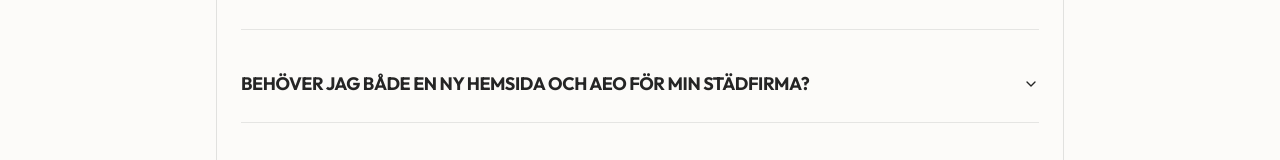
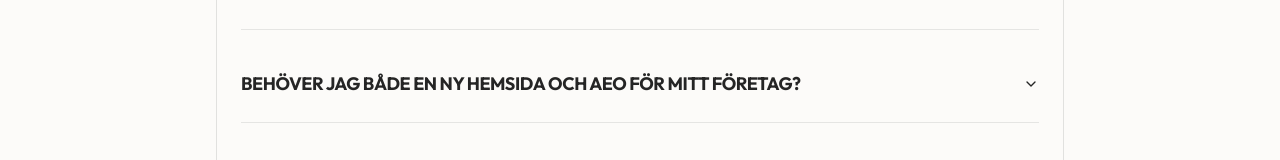
Before and after one commit to rasmuswahlgrenmsc-eng/opero-directory, a Next.js app: page / in a window 1280 px wide. Shown: the part 2574-2734 px from the top of the page. Built offline with nearby package versions, Linux system fonts and the light colour scheme.

Commit message:
chore: optimize copy, fix typos and generalize layout description

```diff
--- a/src/app/layout.tsx
+++ b/src/app/layout.tsx
@@ -14,7 +14,7 @@ const outfit = Outfit({
 
 export const metadata: Metadata = {
   title: "OPERO / Selected Works",
-  description: "A curated minimalist showcase of 5 custom-designed cleaning business websites built with Next.js, TailwindCSS, and Framer Motion.",
+  description: "A curated minimalist showcase of custom-designed, AEO/SEO-optimized websites built with Next.js, TailwindCSS, and Framer Motion.",
   keywords: ["design portfolio", "minimalist portfolio", "web development", "nextjs portfolio", "uiux showcase"],
   icons: {
     icon: "/assets/opero-favicon.png",
--- a/src/app/page.tsx
+++ b/src/app/page.tsx
@@ -84,8 +84,8 @@ const faqs = {
     },
     {
       id: "faq-4",
-      q: "Behöver jag både en ny hemsida och AEO för min städfirma?",
-      a: "Ja. Ditt städföretag vill synas när kunder söker på traditionella sätt ('flyttstädning Lund' på Google) samt när de frågar en AI ('Hitta den bäst rekommenderade städfirman i Malmö med RUT-avdrag'). En ny prestandaoptimerad hemsida är grunden som gör AEO-funktionen möjlig."
+      q: "Behöver jag både en ny hemsida och AEO för mitt företag?",
+      a: "Ja. Ditt företag vill synas när kunder söker på traditionella sätt (som t.ex. på Google) samt när de frågar en AI ('Hitta den bäst rekommenderade tjänsten i mitt närområde'). En ny prestandaoptimerad hemsida är grunden som gör AEO-funktionen möjlig."
     },
     {
       id: "faq-5",
@@ -111,8 +111,8 @@ const faqs = {
     },
     {
       id: "faq-4",
-      q: "Do I need both a new website and AEO for my cleaning business?",
-      a: "Yes. Your cleaning business needs to be visible for classic searches ('home cleaning Lund' on Google) and AI prompts ('Recommend a highly-rated Malmö cleaning service with RUT-discount'). A modern, fast website is the absolute foundation required for AEO."
+      q: "Do I need both a new website and AEO for my business?",
+      a: "Yes. Your business needs to be visible for classic searches on Google and AI prompts ('Recommend the best service in my area'). A modern, fast website is the absolute foundation required for AEO."
     },
     {
       id: "faq-5",
@@ -206,7 +206,7 @@ const projects = [
       description: "Exklusiv och lyxig hemsida för städtjänster med fokus på premiumsegmentet för både hem och företag.",
       longDescription: "FiveStar Städ förmedlar känslan av en femstjärnig hotellservice för exklusiva hem och kontor. Designen använder sofistikerade guldaccenter mot en djup kolfibersvart bakgrund för att kommunicera kvalitet och premiumstandard. Sidan har interaktiva före/efter-gallerier och direktbokning.",
       tags: ["Premium", "Lyx", "React 19"],
-      features: ["Lyxigt mörkt guldtema", "Interaktivt före/efter-galleri", "Företagsinriktad presentation", "Blixtsnabb laddningtid"]
+      features: ["Lyxigt mörkt guldtema", "Interaktivt före/efter-galleri", "Företagsinriktad presentation", "Blixtsnabb laddningstid"]
     },
     en: {
       name: "FiveStar Städ",
```
